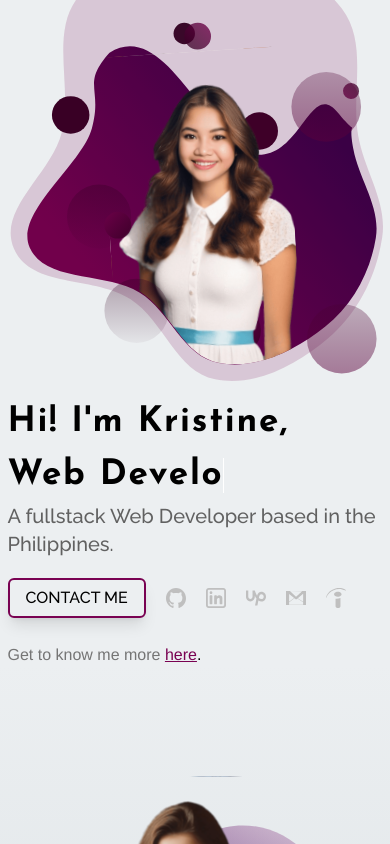
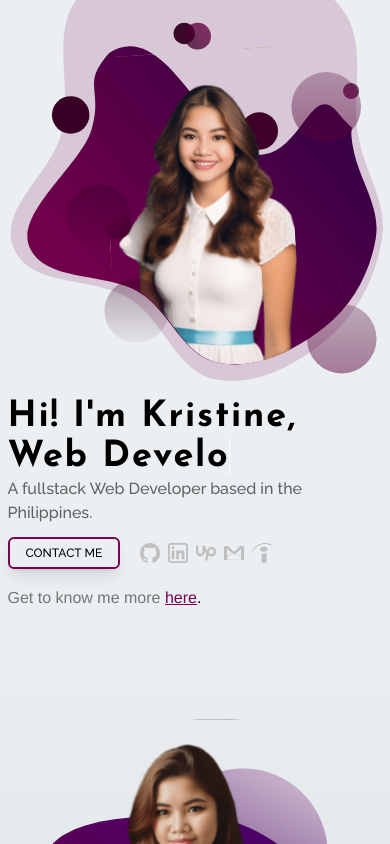
Before and after one commit to KrisTechHub/kris-algario, a React (Vite) app: page / in a window 390 px wide. Shown: the top 844 px of the page. Built offline with nearby package versions, Linux system fonts and the light colour scheme.

Commit message:
finalized home page responsiveness

```diff
--- a/src/Components/Home/Intro.jsx
+++ b/src/Components/Home/Intro.jsx
@@ -56,21 +56,21 @@ export default function Intro() {
                         Welcome to my Portfolio
                     </span>
 
-                    <h1 className="pt-4 block text-[35px] lg:text-[50px] xl:text-[60px] tracking-wider font-JosefinBold xs:justify-content">{`Hi! I'm Kristine,`} <br />
+                    <h1 className="pt-4 block text-4xl lg:text-5xl xl:text-6xl tracking-wider font-JosefinBold xs:justify-content">{`Hi! I'm Kristine,`} <br />
                         <span className="txt-rotate" data-period="1000" data-rotate='[ "Web Developer", "Web Designer", "UI/UX Designer" ]'>
                             <span className="border-r border-white border-solid">{text}</span>
                         </span>
                     </h1>
 
-                    <div className="self-stretch text-gray-700 text-xl font-normal font-RalewayMedium">A fullstack Web Developer based in the Philippines.</div>
+                    <div className="self-stretch text-gray-700 lg:text-lg xl:text-xl font-normal font-RalewayMedium">A fullstack Web Developer based in the Philippines.</div>
 
-                    <div className="inline-flex my-3 py-2">
-                        <ScrollLink to="Contact" smooth={true} duration={500} className="shadow-lg text-[16px] rounded-md py-[6px] px-4 border border-mypink-600 border-[2px] hover:border-black font-RalewayMedium cursor-pointer">
+                    <div className="inline-flex my-1 lg:my-3 py-2">
+                        <ScrollLink to="Contact" smooth={true} duration={500} className="shadow-lg text-xs md:text-sm  xl:text-base rounded-md py-[6px] px-4 border border-mypink-600 border-[2px] hover:border-black font-RalewayMedium cursor-pointer">
                             CONTACT ME
                         </ScrollLink>
 
 
-                        <div className="inline-flex items-center gap-[20px] ps-5">
+                        <div className="inline-flex items-center gap-2 sm:gap-4 lg:gap-5 ps-5">
                             <a href="https://github.com/KrisTechHub" onClick="window.open(`https://github.com/KrisTechHub`)" rel="noopener noreferrer" target="_blank"><img className="w-[20px] h-[20px]" src="./src/icons/github.svg"/></a>
                             <a href="https://www.linkedin.com/in/kmjalgario" onClick="window.open(`hhttps://www.linkedin.com/in/kmjalgario`)" rel="noopener noreferrer" target="_blank"><img className="w-[20px] h-[20px]" src="./src/icons/linkedin.svg" /></a>
                             <a href="https://www.upwork.com/freelancers/~014703744c9fc2e64f" onClick="window.open(`https://www.upwork.com/freelancers/~014703744c9fc2e64f`)" rel="noopener noreferrer" target="_blank"><img className="w-[20px] h-[20px]" src="./src/icons/upwork.svg" /></a>
```
